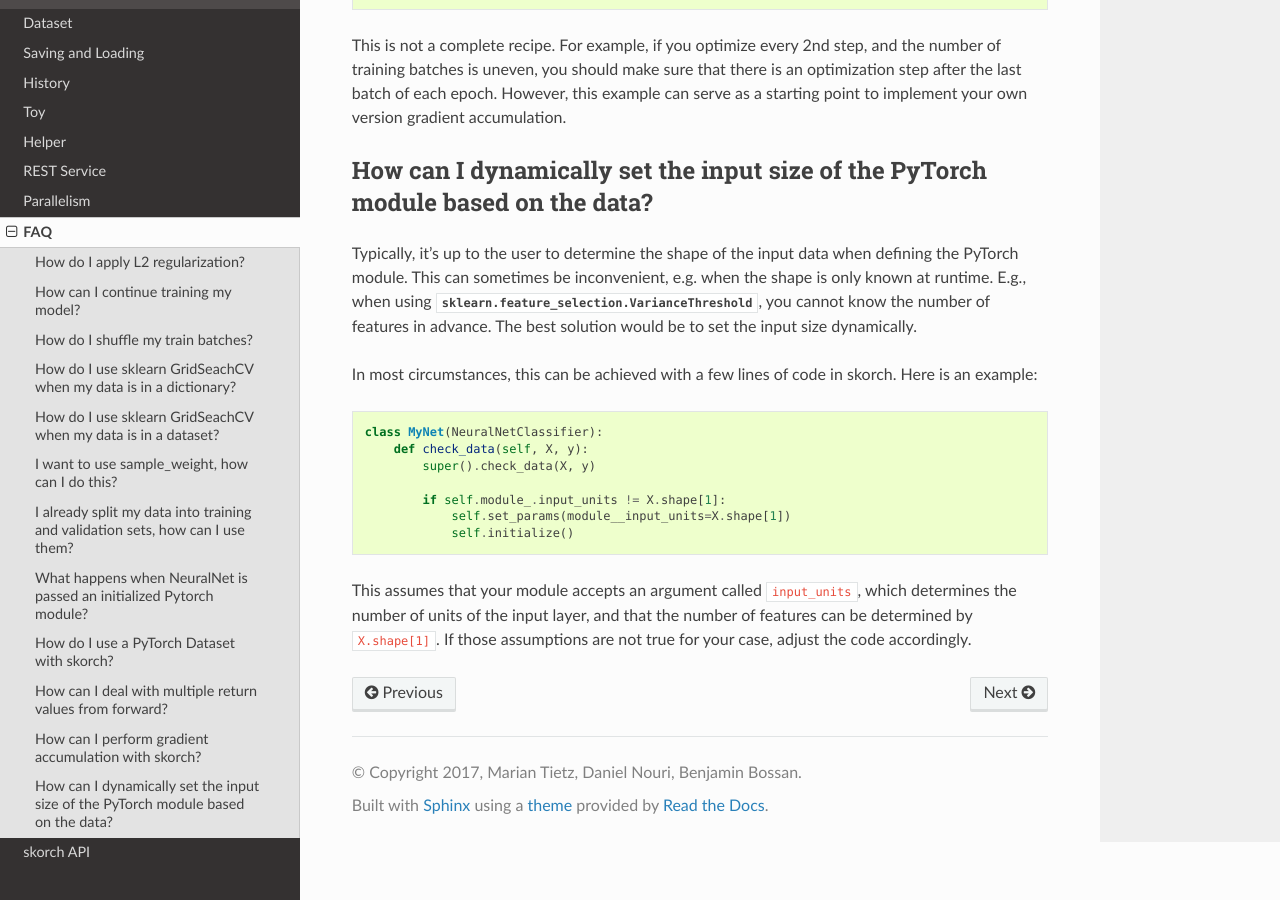
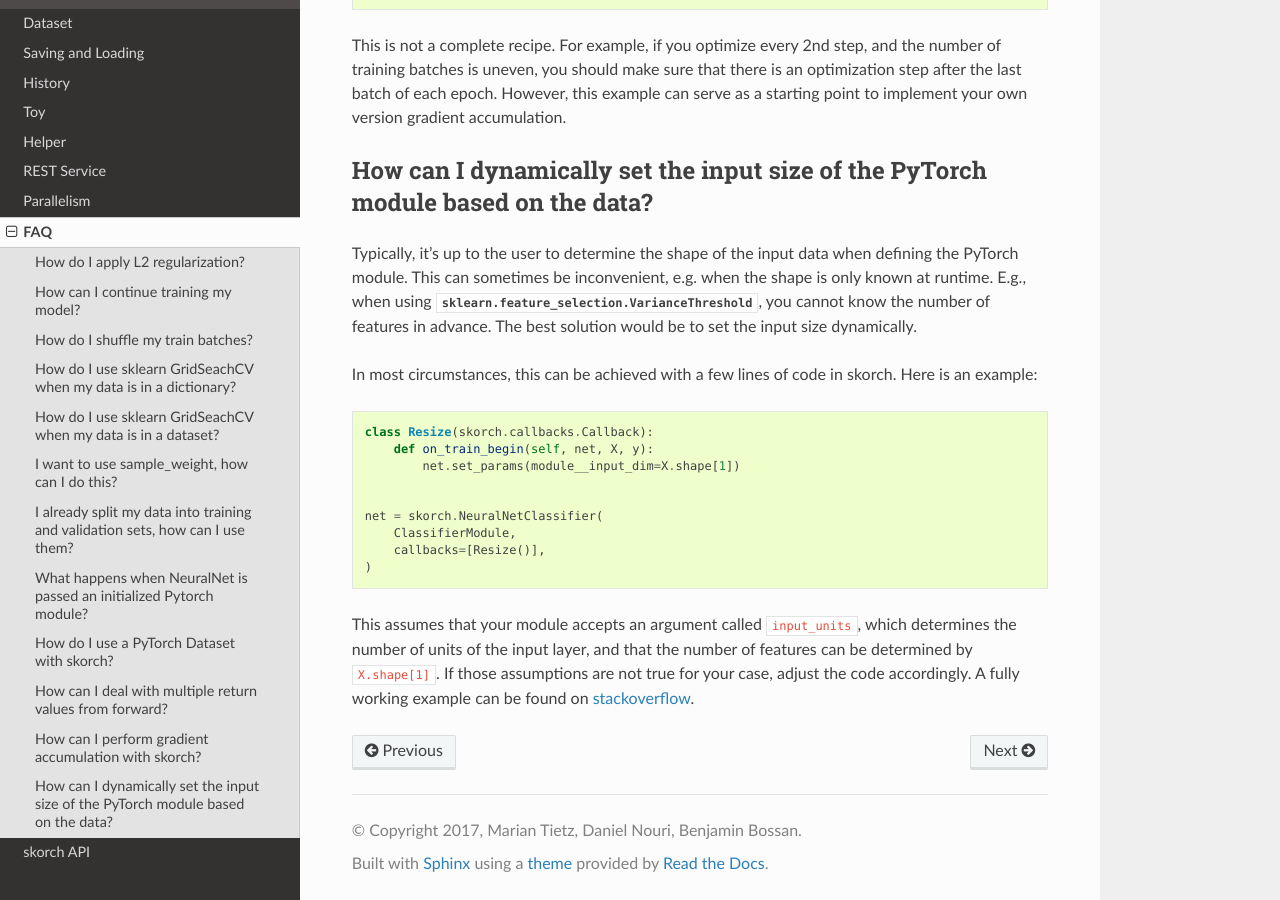
Before and after one commit to skorch-dev/skorch, a Sphinx documentation site: the page built from docs/user/FAQ.rst, in a window 1280 px wide and 900 px high, scrolled down 5519 px. Built offline with Sphinx 7.4.7 and the Read the Docs theme 2.0.0, drawn with Linux system fonts in a browser that asks for light colours.

Commit message:
Update FAQ with callback solution
From https://stackoverflow.com/a/60170023/1643939

```diff
--- a/docs/user/FAQ.rst
+++ b/docs/user/FAQ.rst
@@ -341,16 +341,19 @@
 
 .. code:: python
 
-    class MyNet(NeuralNetClassifier):
-        def check_data(self, X, y):
-            super().check_data(X, y)
+    class Resize(skorch.callbacks.Callback):
+        def on_train_begin(self, net, X, y):
+            net.set_params(module__input_dim=X.shape[1])
 
-            if self.module_.input_units != X.shape[1]:
-                self.set_params(module__input_units=X.shape[1])
-                self.initialize()
+
+    net = skorch.NeuralNetClassifier(
+        ClassifierModule,
+        callbacks=[Resize()],
+    )
 
 This assumes that your module accepts an argument called
 ``input_units``, which determines the number of units of the input
 layer, and that the number of features can be determined by
 ``X.shape[1]``. If those assumptions are not true for your case,
-adjust the code accordingly.
+adjust the code accordingly. A fully working example can be found
+on `stackoverflow <https://stackoverflow.com/a/60170023/1643939>`_.
```
